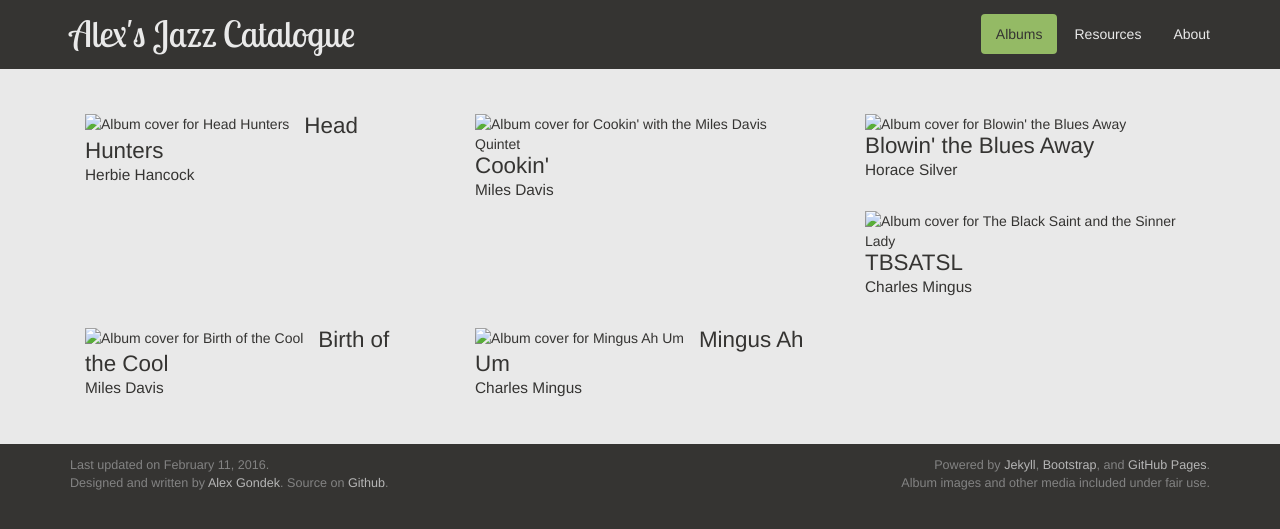
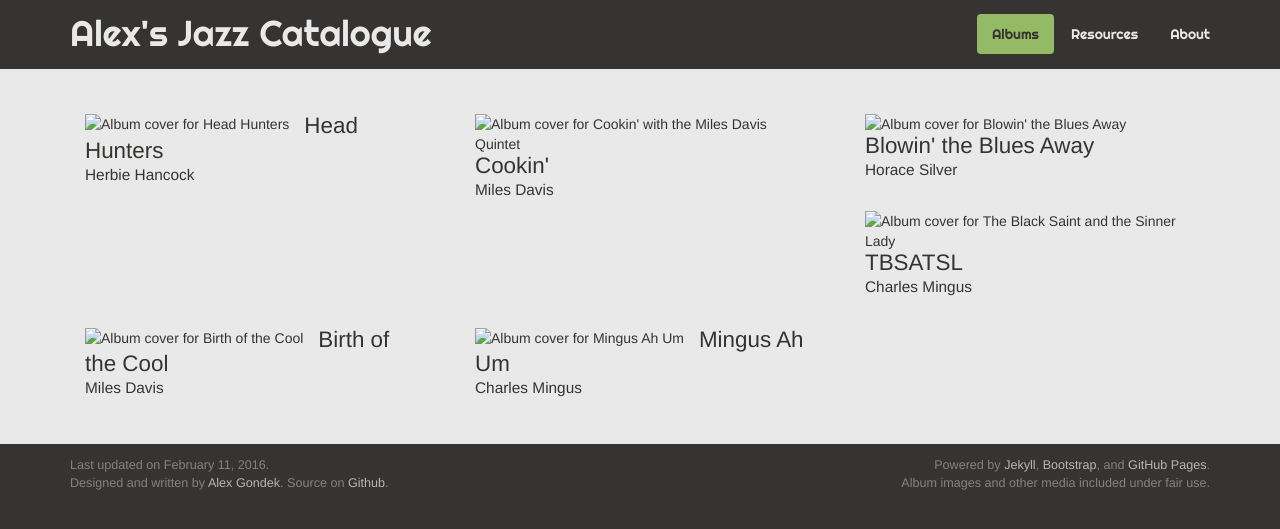
Before and after one commit to gondek/jazz-catalogue, a Jekyll site: the page built from index.html, in a window 1280 px wide. Shown: the top 529 px of the page. Built offline with Jekyll 4.4.1, drawn with Linux system fonts in a browser that asks for light colours.

Commit message:
Reverted header font to Righteous

```diff
--- a/_includes/head.html
+++ b/_includes/head.html
@@ -6,7 +6,7 @@
   <title>{% if page.title %}{{ page.title }}{% else %}Albums{% endif %} - {{ site.title }}</title>
   <meta name="description" content="{% if page.excerpt %}{{ page.excerpt | strip_html | strip_newlines | truncate: 160 }}{% else %}{{ site.description | strip_newlines }}{% endif %}">
 
-  <link rel="stylesheet" href="//fonts.googleapis.com/css?family=Lobster+Two" type="text/css">
+  <link rel="stylesheet" href="//fonts.googleapis.com/css?family=Righteous" type="text/css">
   <link rel="stylesheet" href="{{ "/assets/css/main.css" | prepend: site.baseurl }}" type="text/css">
   <link rel="canonical" href="{{ page.url | replace:'index.html','' | prepend: site.baseurl | prepend: site.url }}">
   <link rel="alternate" type="application/rss+xml" title="{{ site.title }}" href="{{ "/feed.xml" | prepend: site.baseurl | prepend: site.url }}">
--- a/_sass/main.scss
+++ b/_sass/main.scss
@@ -27,10 +27,10 @@
 // =========================================
 
 header {
+  font-family: 'Righteous', cursive;
   padding: 1em 0 1.1em;
 
   h1 {
-    font-family: 'Lobster Two', cursive;
     margin: 0;
 
     @media (max-width: $screen-sm) {
```
